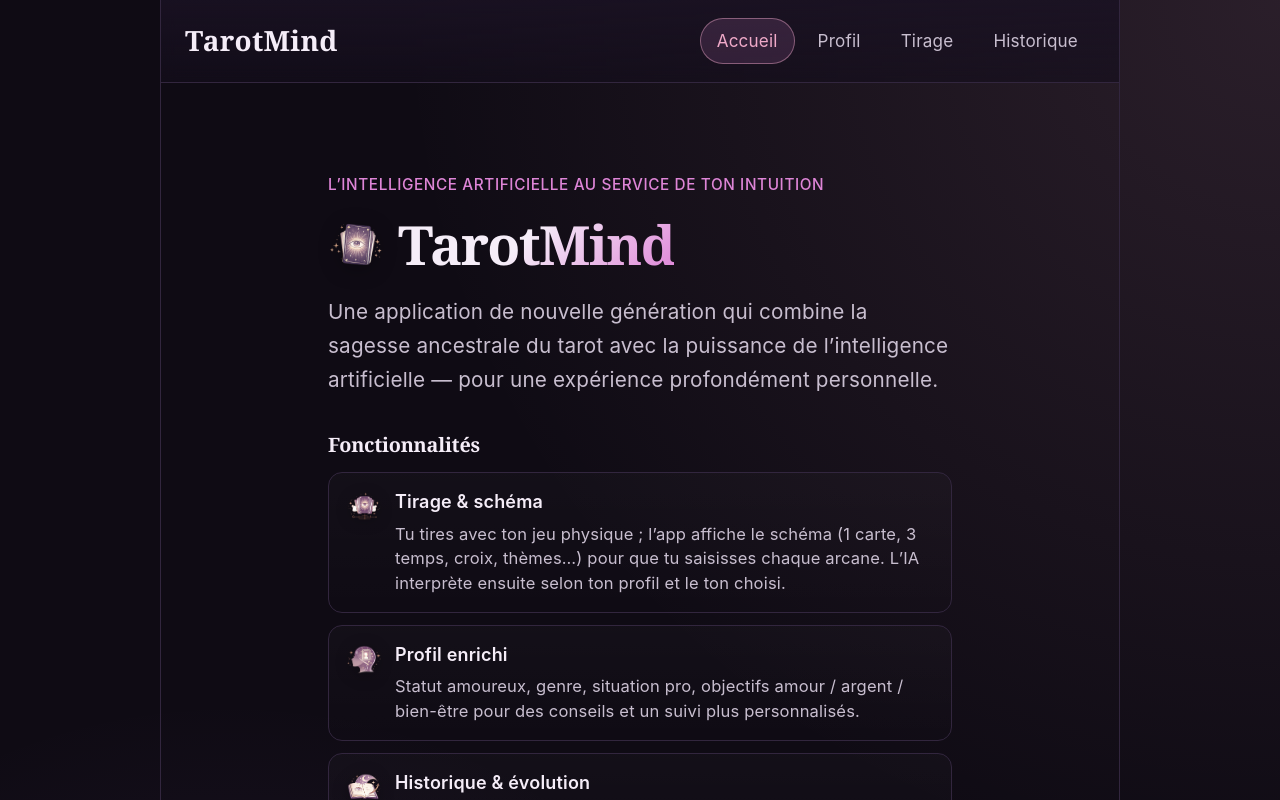
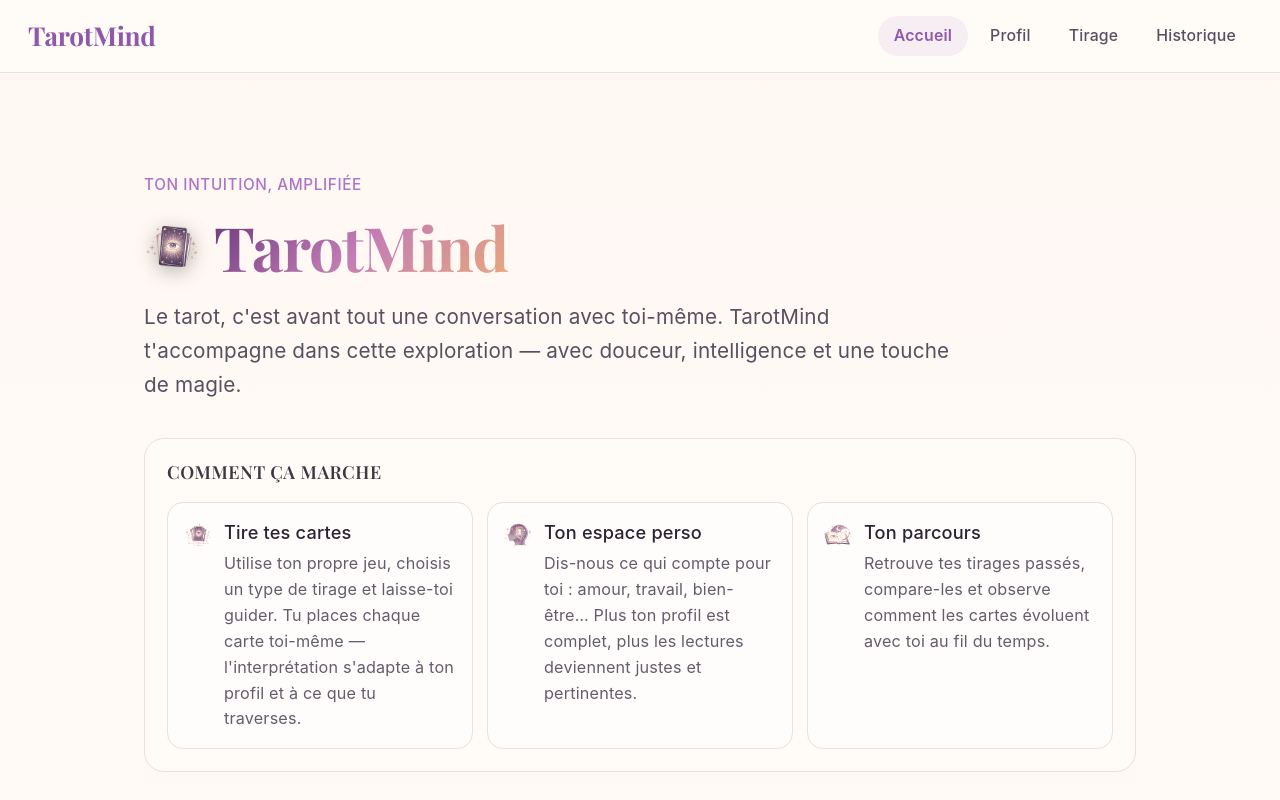
Before and after one commit to OliviaG-dev/TarotMind, a React (Vite) app in the folder client/: page / in a window 1280 px wide. Shown: the top 800 px of the page. Built offline with nearby package versions, Linux system fonts and the light colour scheme.

Commit message:
:lipstick: improvement:design

```diff
--- a/client/index.html
+++ b/client/index.html
@@ -14,6 +14,9 @@
     -->
     <link rel="icon" type="image/png" href="/favicon-tarotmind.png" />
     <link rel="apple-touch-icon" href="/favicon-tarotmind.png" />
+    <link rel="preconnect" href="https://fonts.googleapis.com" />
+    <link rel="preconnect" href="https://fonts.gstatic.com" crossorigin />
+    <link href="https://fonts.googleapis.com/css2?family=Playfair+Display:wght@600;700&display=swap" rel="stylesheet" />
   </head>
   <body>
     <div id="root"></div>
--- a/client/src/components/AppLayout/appLayout.css
+++ b/client/src/components/AppLayout/appLayout.css
@@ -5,20 +5,20 @@
 }
 
 .shell__header {
+  position: sticky;
+  top: 0;
+  z-index: 20;
   display: flex;
   align-items: center;
   justify-content: space-between;
-  gap: 16px;
+  gap: 20px;
   flex-wrap: wrap;
-  padding: 18px 24px;
+  padding: 16px 28px;
   border-bottom: 1px solid var(--border);
-  row-gap: 12px;
-  background: linear-gradient(
-    180deg,
-    rgba(26, 18, 35, 0.88) 0%,
-    rgba(20, 14, 28, 0.62) 100%
-  );
-  backdrop-filter: blur(8px);
+  row-gap: 10px;
+  background: rgba(255, 252, 249, 0.92);
+  backdrop-filter: blur(16px);
+  -webkit-backdrop-filter: blur(16px);
 }
 
 .shell__brand {
@@ -26,15 +26,17 @@
   align-items: center;
   gap: 10px;
   font-family: var(--heading);
-  font-weight: 600;
-  font-size: 1.55rem;
-  letter-spacing: 0.01em;
-  color: var(--text-h);
+  font-weight: 700;
+  font-size: 1.45rem;
+  letter-spacing: -0.01em;
+  color: var(--accent-strong);
   text-decoration: none;
+  transition: color 0.25s ease;
 }
 
 .shell__brand-text {
   line-height: 1;
+  text-wrap: balance;
 }
 
 .shell__brand:hover {
@@ -43,7 +45,7 @@
 
 .shell__body {
   flex: 1;
-  padding: 0 24px 48px;
+  padding: clamp(16px, 2vw, 28px) clamp(18px, 3vw, 40px) 56px;
 }
 
 @media (max-width: 640px) {
--- a/client/src/components/Nav/Nav.css
+++ b/client/src/components/Nav/Nav.css
@@ -5,26 +5,26 @@
 }
 
 .nav__link {
-  font-size: 0.95rem;
-  padding: 9px 16px;
+  font-size: 0.88rem;
+  font-weight: 500;
+  padding: 7px 16px;
   border-radius: 999px;
   color: var(--text);
   text-decoration: none;
-  border: 1px solid transparent;
+  border: none;
+  background: transparent;
   transition:
-    background 0.2s,
-    border-color 0.2s,
-    color 0.2s;
+    background 0.2s ease,
+    color 0.2s ease;
 }
 
 .nav__link:hover {
-  color: var(--text-h);
-  border-color: var(--accent-border);
-  background: var(--social-bg);
+  color: var(--accent-strong);
+  background: var(--accent-bg);
 }
 
 .nav__link.active {
   color: var(--accent-strong);
-  border-color: var(--accent-border);
   background: var(--accent-bg);
+  font-weight: 600;
 }
--- a/client/src/index.css
+++ b/client/src/index.css
@@ -1,26 +1,27 @@
 :root {
-  --text: #c8becf;
-  --text-h: #f5edf8;
-  --bg: #0f0b14;
-  --bg-elev: #171121;
-  --border: #32263e;
-  --code-bg: #1e1728;
-  --accent: #de85d7;
-  --accent-strong: #f0aac9;
-  --accent-bg: rgba(222, 133, 215, 0.14);
-  --accent-border: rgba(240, 170, 201, 0.45);
-  --social-bg: rgba(42, 31, 55, 0.48);
+  --text: #584f60;
+  --text-h: #2a2332;
+  --bg: #fff9f6;
+  --bg-elev: #fffdfb;
+  --bg-soft: rgba(255, 251, 248, 0.94);
+  --border: #eedfda;
+  --code-bg: #fff3ed;
+  --accent: #ad74c5;
+  --accent-strong: #8f58ab;
+  --accent-bg: rgba(173, 116, 197, 0.11);
+  --accent-border: rgba(143, 88, 171, 0.3);
+  --social-bg: rgba(173, 116, 197, 0.08);
   --shadow:
-    rgba(7, 4, 12, 0.62) 0 18px 34px -18px,
-    rgba(0, 0, 0, 0.35) 0 12px 20px -16px;
+    rgba(103, 76, 124, 0.12) 0 18px 34px -22px,
+    rgba(53, 33, 69, 0.06) 0 12px 20px -16px;
 
   --sans: Inter, 'Segoe UI', Roboto, system-ui, sans-serif;
-  --heading: 'Cormorant Garamond', Georgia, 'Times New Roman', serif;
+  --heading: 'Playfair Display', Georgia, 'Times New Roman', serif;
   --mono: ui-monospace, Consolas, monospace;
 
   font: 18px/145% var(--sans);
   letter-spacing: 0.18px;
-  color-scheme: dark;
+  color-scheme: light;
   color: var(--text);
   background: var(--bg);
   font-synthesis: none;
@@ -35,22 +36,33 @@
 
 #root {
   width: 100%;
-  max-width: 960px;
+  max-width: none;
   margin: 0 auto;
-  border-inline: 1px solid var(--border);
+  border-inline: none;
   min-height: 100svh;
   display: flex;
   flex-direction: column;
   box-sizing: border-box;
+  background:
+    linear-gradient(180deg, rgba(255, 246, 240, 0.75), rgba(255, 250, 246, 0.92) 34%, rgba(255, 249, 246, 0.98)),
+    rgba(255, 249, 246, 0.98);
+  box-shadow:
+    0 20px 60px -38px rgba(109, 85, 130, 0.28),
+    inset 0 1px 0 rgba(255, 255, 255, 0.9);
 }
 
 body {
   margin: 0;
   background:
-    radial-gradient(circle at top right, rgba(240, 170, 201, 0.12), transparent 42%),
-    radial-gradient(circle at 18% 78%, rgba(181, 122, 231, 0.11), transparent 36%),
+    radial-gradient(circle at top right, rgba(248, 215, 234, 0.24), transparent 46%),
+    radial-gradient(circle at 18% 78%, rgba(255, 228, 214, 0.22), transparent 42%),
+    radial-gradient(circle at 82% 62%, rgba(255, 240, 225, 0.2), transparent 48%),
     var(--bg);
   color: var(--text);
+}
+
+a {
+  color: inherit;
 }
 
 /* Titre de page + pictogramme (public/img/*.png) */
@@ -72,27 +84,32 @@ body {
 h1,
 h2 {
   font-family: var(--heading);
-  font-weight: 600;
   color: var(--text-h);
 }
 
 h1 {
-  font-size: 56px;
-  letter-spacing: -1.68px;
-  margin: 32px 0;
+  background: linear-gradient(135deg, #6b3a7d 0%, #c47db5 50%, #e8a87c 100%);
+  -webkit-background-clip: text;
+  background-clip: text;
+  color: transparent;
+}
+
+h1 {
+  font-size: clamp(2.2rem, 5vw, 3.2rem);
+  font-weight: 700;
+  letter-spacing: -0.02em;
+  line-height: 1.1;
+  margin: 28px 0;
   @media (max-width: 1024px) {
-    font-size: 36px;
-    margin: 20px 0;
+    margin: 18px 0;
   }
 }
 h2 {
-  font-size: 24px;
-  line-height: 118%;
-  letter-spacing: -0.24px;
+  font-size: clamp(1.15rem, 2.5vw, 1.4rem);
+  font-weight: 600;
+  line-height: 1.25;
+  letter-spacing: -0.01em;
   margin: 0 0 8px;
-  @media (max-width: 1024px) {
-    font-size: 20px;
-  }
 }
 p {
   margin: 0;
--- a/client/src/pages/Draw/SpreadSchema.css
+++ b/client/src/pages/Draw/SpreadSchema.css
@@ -3,7 +3,7 @@
   padding: 20px;
   border-radius: 16px;
   border: 1px solid var(--border);
-  background: linear-gradient(180deg, rgba(255, 255, 255, 0.03), transparent);
+  background: var(--bg-elev);
 }
 
 .spread-schema__hint {
--- a/client/src/pages/Home/home.css
+++ b/client/src/pages/Home/home.css
@@ -8,8 +8,8 @@
 
 .home__main {
   flex: 1;
-  padding: clamp(40px, 8vw, 88px) clamp(24px, 5vw, 48px) 64px;
-  max-width: 720px;
+  padding: clamp(32px, 7vw, 72px) clamp(20px, 4.5vw, 44px) 64px;
+  max-width: 1080px;
   margin: 0 auto;
   width: 100%;
   box-sizing: border-box;
@@ -34,32 +34,10 @@
 }
 
 .home__title {
-  font-size: clamp(2rem, 5vw, 3rem);
-  line-height: 1.12;
-  letter-spacing: -0.03em;
+  font-size: clamp(2.4rem, 5.5vw, 3.4rem);
+  line-height: 1.08;
+  letter-spacing: -0.02em;
   margin: 0 0 20px;
-  background: linear-gradient(
-    135deg,
-    var(--text-h) 0%,
-    var(--text-h) 45%,
-    var(--accent) 100%
-  );
-  -webkit-background-clip: text;
-  background-clip: text;
-  color: transparent;
-}
-
-@media (prefers-color-scheme: dark) {
-  .home__title {
-    background: linear-gradient(
-      135deg,
-      var(--text-h) 0%,
-      var(--text-h) 50%,
-      var(--accent) 100%
-    );
-    -webkit-background-clip: text;
-    background-clip: text;
-  }
 }
 
 .home__lead {
@@ -67,56 +45,79 @@
   line-height: 1.65;
   color: var(--text);
   margin: 0 0 36px;
-  max-width: 58ch;
+  max-width: 62ch;
 }
 
 .home__features {
   margin-bottom: 40px;
+  padding: 22px;
+  border: 1px solid var(--border);
+  border-radius: 20px;
+  background: var(--bg-soft);
 }
 
 .home__features-title {
-  font-size: 1.1rem;
-  margin: 0 0 16px;
+  font-size: 1rem;
+  margin: 0 0 18px;
+  letter-spacing: 0.03em;
+  text-transform: uppercase;
+  font-weight: 600;
   color: var(--text-h);
+  opacity: 0.9;
 }
 
 .home__feature-list {
   list-style: none;
   padding: 0;
   margin: 0;
-  display: flex;
-  flex-direction: column;
-  gap: 12px;
+  display: grid;
+  grid-template-columns: repeat(3, minmax(0, 1fr));
+  gap: 14px;
+}
+
+@media (max-width: 1080px) {
+  .home__feature-list {
+    grid-template-columns: 1fr;
+  }
 }
 
 .home__feature-card {
   display: flex;
-  gap: 14px;
+  gap: 12px;
   align-items: flex-start;
-  padding: 16px 18px;
-  border-radius: 14px;
+  padding: 16px;
+  height: 100%;
+  box-sizing: border-box;
+  border-radius: 16px;
   border: 1px solid var(--border);
-  background: linear-gradient(180deg, rgba(255, 255, 255, 0.02), transparent);
+  background: var(--bg-elev);
   text-decoration: none;
   color: inherit;
   transition:
-    border-color 0.15s,
-    box-shadow 0.15s,
-    background 0.15s;
+    border-color 0.2s ease,
+    transform 0.2s ease,
+    background 0.2s ease;
 }
 
 .home__feature-card:hover {
   border-color: var(--accent-border);
   background: var(--accent-bg);
-  box-shadow: var(--shadow);
+  transform: translateY(-2px);
+}
+
+.home__feature-card:focus-visible {
+  outline: 2px solid var(--accent);
+  outline-offset: 3px;
 }
 
 .home__feature-icon {
-  width: 34px;
-  height: 34px;
+  width: 28px;
+  height: 28px;
   object-fit: contain;
   flex-shrink: 0;
-  filter: drop-shadow(0 3px 8px rgba(0, 0, 0, 0.35));
+  margin-top: 2px;
+  opacity: 0.9;
+  filter: none;
 }
 
 .home__feature-body {
@@ -127,18 +128,25 @@
 }
 
 .home__feature-name {
-  font-weight: 600;
+  font-weight: 500;
+  font-size: 1.01rem;
+  letter-spacing: 0.01em;
   color: var(--text-h);
 }
 
 .home__feature-text {
-  font-size: 0.92rem;
-  line-height: 1.5;
+  font-size: 0.9rem;
+  line-height: 1.6;
   color: var(--text);
+  opacity: 0.92;
 }
 
 .home__section {
   margin-bottom: 40px;
+  padding: 22px 22px 20px;
+  border: 1px solid var(--border);
+  border-radius: 16px;
+  background: var(--bg-soft);
 }
 
 .home__section h2 {
@@ -175,4 +183,5 @@
   text-align: center;
   font-size: 0.9rem;
   color: var(--text);
+  background: var(--bg-soft);
 }
--- a/client/src/pages/Home/home.tsx
+++ b/client/src/pages/Home/home.tsx
@@ -4,20 +4,20 @@ import './home.css'
 const FEATURES = [
   {
     to: '/tirage',
-    title: 'Tirage & schéma',
-    text: 'Tu tires avec ton jeu physique ; l’app affiche le schéma (1 carte, 3 temps, croix, thèmes…) pour que tu saisisses chaque arcane. L’IA interprète ensuite selon ton profil et le ton choisi.',
+    title: 'Tire tes cartes',
+    text: "Utilise ton propre jeu, choisis un type de tirage et laisse-toi guider. Tu places chaque carte toi-même — l'interprétation s'adapte à ton profil et à ce que tu traverses.",
     icon: '/icons/tirage-shema.png',
   },
   {
     to: '/profil',
-    title: 'Profil enrichi',
-    text: 'Statut amoureux, genre, situation pro, objectifs amour / argent / bien-être pour des conseils et un suivi plus personnalisés.',
+    title: 'Ton espace perso',
+    text: 'Dis-nous ce qui compte pour toi : amour, travail, bien-être… Plus ton profil est complet, plus les lectures deviennent justes et pertinentes.',
     icon: '/icons/profil-enrichi.png',
   },
   {
     to: '/historique',
-    title: 'Historique & évolution',
-    text: 'Timeline des tirages, comparaison entre deux tirages, aperçu d’analyse (motifs, thèmes) — prêt à être branché sur une vraie IA.',
+    title: 'Ton parcours',
+    text: 'Retrouve tes tirages passés, compare-les et observe comment les cartes évoluent avec toi au fil du temps.',
     icon: '/icons/historique.png',
   },
 ]
@@ -27,7 +27,7 @@ export default function Home() {
     <div className="home">
       <main className="home__main">
         <p className="home__tagline">
-          L’intelligence artificielle au service de ton intuition
+          Ton intuition, amplifiée
         </p>
         <div className="page-heading home__heading">
           <img
@@ -41,14 +41,14 @@ export default function Home() {
           <h1 className="home__title">TarotMind</h1>
         </div>
         <p className="home__lead">
-          Une application de nouvelle génération qui combine la sagesse
-          ancestrale du tarot avec la puissance de l’intelligence artificielle —
-          pour une expérience profondément personnelle.
+          Le tarot, c'est avant tout une conversation avec toi-même.
+          TarotMind t'accompagne dans cette exploration — avec douceur,
+          intelligence et une touche de magie.
         </p>
 
         <section className="home__features" aria-labelledby="features-heading">
           <h2 id="features-heading" className="home__features-title">
-            Fonctionnalités
+            Comment ça marche
           </h2>
           <ul className="home__feature-list">
             {FEATURES.map((f) => (
@@ -74,37 +74,35 @@ export default function Home() {
         </section>
 
         <section className="home__section" aria-labelledby="pitch-heading">
-          <h2 id="pitch-heading">Ce que propose TarotMind</h2>
+          <h2 id="pitch-heading">Pourquoi TarotMind ?</h2>
           <p>
-            Des tirages de cartes intelligents, capables de s’adapter au profil
-            unique de chaque utilisateur : situation amoureuse, parcours
-            professionnel, état émotionnel.
+            Chaque tirage est unique — comme toi. L'interprétation tient
+            compte de ta situation amoureuse, de ton parcours pro et de
+            ce qui te préoccupe en ce moment.
           </p>
           <p>
-            Grâce à une IA avancée, chaque interprétation va au-delà des
-            significations classiques : analyses précises, conseils concrets et
-            une guidance qui évolue dans le temps.
+            Pas de réponses toutes faites : des pistes de réflexion claires,
+            des conseils concrets et une guidance qui grandit avec toi.
           </p>
           <p>
-            Pour prendre une décision, comprendre une situation ou te
-            reconnecter à ton intuition — un guide moderne à la croisée de la
-            spiritualité et de la technologie.
+            Que tu cherches à y voir plus clair, à prendre une décision
+            ou simplement à te reconnecter à toi-même — TarotMind est là.
           </p>
         </section>
 
         <section className="home__section" aria-labelledby="deck-heading">
-          <h2 id="deck-heading">En une phrase</h2>
+          <h2 id="deck-heading">En un mot</h2>
           <blockquote className="home__quote">
-            TarotMind transforme le tarot traditionnel en une expérience
-            intelligente et personnalisée grâce à l’IA — une guidance sur
-            mesure, évolutive et accessible à tout moment.
+            Un compagnon de route qui mêle sagesse du tarot et intelligence
+            artificielle — pour t'offrir une lecture qui te ressemble,
+            à tout moment.
           </blockquote>
         </section>
 
       </main>
 
       <footer className="home__footer">
-        <span>TarotMind — prototype</span>
+        <span>TarotMind — fait avec soin</span>
       </footer>
     </div>
   )
--- a/client/src/pages/Profile/profile.tsx
+++ b/client/src/pages/Profile/profile.tsx
@@ -94,7 +94,7 @@ export default function ProfilePage() {
         className="profile-page__form"
         onSubmit={(e) => e.preventDefault()}
       >
-        <fieldset className="profile-page__field">
+        <fieldset className="profile-page__field profile-page__field--compact">
           <legend>Statut amoureux</legend>
           <select
             value={profile.relationshipStatus}
@@ -113,7 +113,7 @@ export default function ProfilePage() {
           </select>
         </fieldset>
 
-        <fieldset className="profile-page__field">
+        <fieldset className="profile-page__field profile-page__field--compact">
           <legend>Sexe / genre</legend>
           <select
             value={profile.gender}
@@ -130,7 +130,7 @@ export default function ProfilePage() {
           </select>
         </fieldset>
 
-        <fieldset className="profile-page__field">
+        <fieldset className="profile-page__field profile-page__field--compact">
           <legend>Situation professionnelle</legend>
           <select
             value={profile.workSituation}
```
Also changed, not shown: client/src/pages/Draw/draw.css (+47 -17 lines), client/src/pages/History/history.css (+26 -10 lines), client/src/pages/Profile/profile.css (+41 -9 lines).
